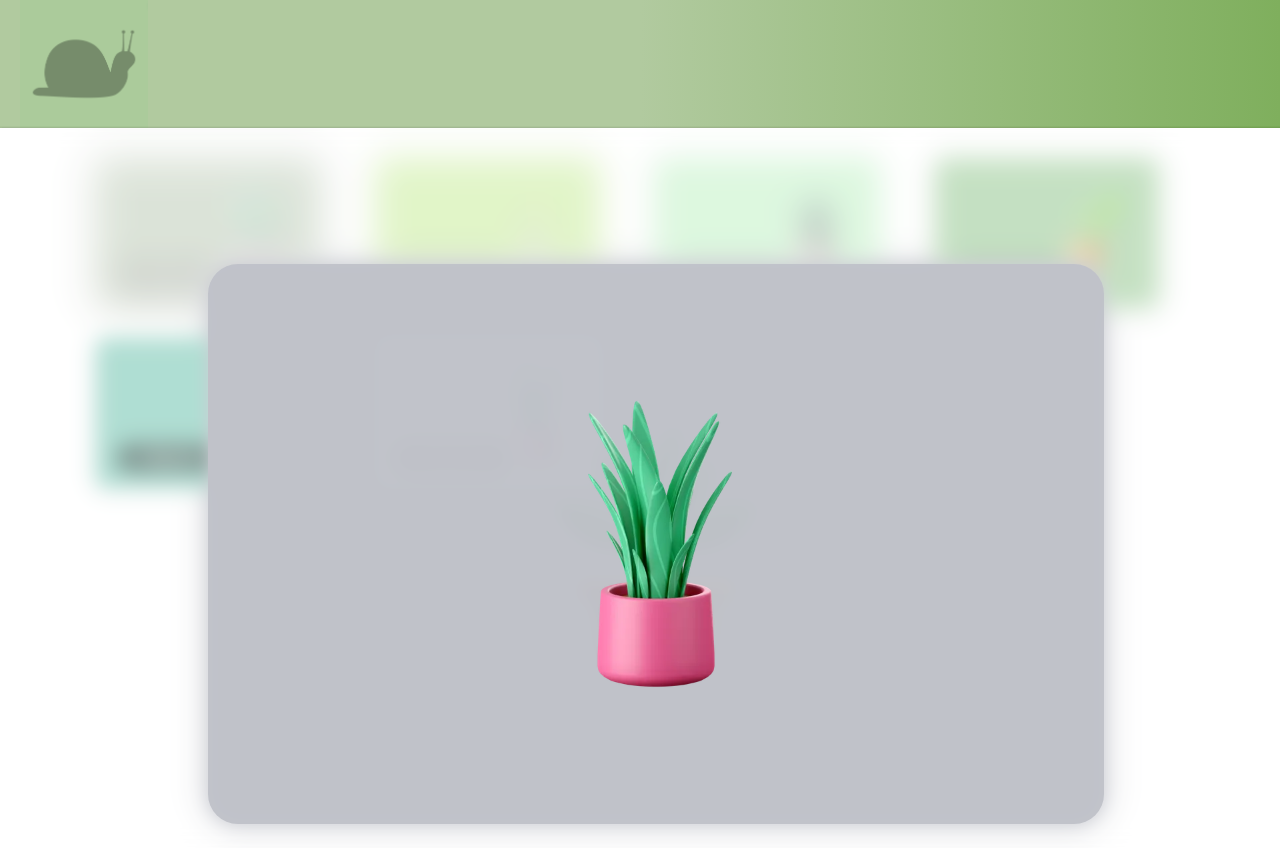
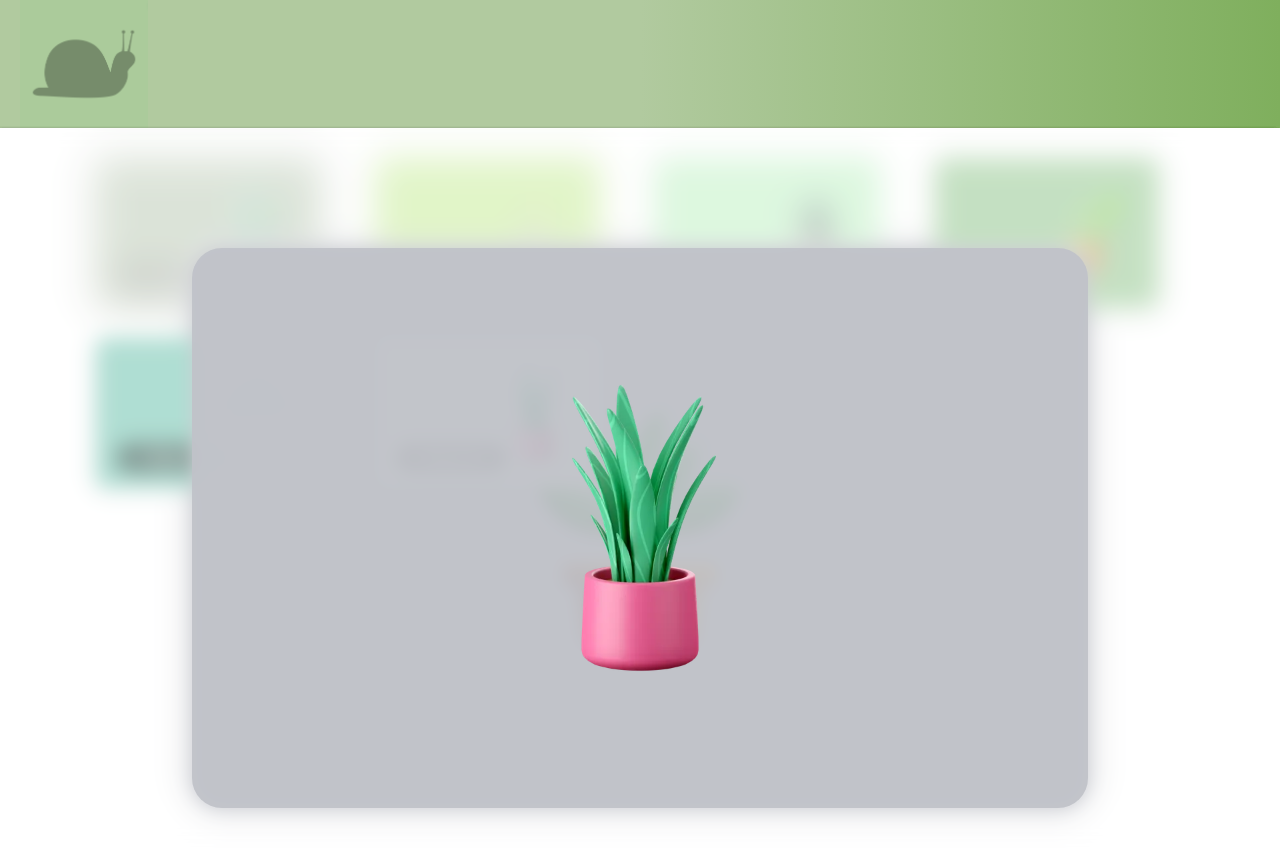
Before and after one commit to 88potatoes/gerdsite, a Vue app: page / in a window 1280 px wide. After the commit the page ends 800 px from the top, so only its background shows below. Built offline with nearby package versions, Linux system fonts and the light colour scheme.

Commit message:
popup kinda fits header

```diff
--- a/src/App.vue
+++ b/src/App.vue
@@ -9,7 +9,6 @@ import plant1 from "./plants/plant1.webp"
   <div class="main">
     <SnailHeader />
     <GardenComponent />
-    <!-- <PlantPopup :imgSrc="plant1" name="Plant 1"/> -->
   </div>
 </template>
 
--- a/src/components/GardenComponent.vue
+++ b/src/components/GardenComponent.vue
@@ -25,7 +25,7 @@ import plant5 from "../plants/plant5.webp"
     grid-template-columns: repeat(4, 1fr);
     grid-template-rows: repeat(4, 1fr);
     width: 85%;
-    height: 70%;
+    height: calc(100vh - 300px);
     gap: 30px;
     padding-top: 30px;
     position: relative;
--- a/src/components/PlantPopup.vue
+++ b/src/components/PlantPopup.vue
@@ -34,9 +34,10 @@ defineProps({
   flex-direction: column;
   align-items: center;
   justify-content: center;
-  background-color: rgba(192, 194, 201, 0.98);
+  background-color: rgba(192, 194, 201, 0.93);
   z-index: 10;
   border-radius: 30px;
+  margin: 0;
 
 }
 
@@ -55,6 +56,8 @@ dialog {
   background: rgba(255, 255, 255, 0.2);
   backdrop-filter: blur(8px);
   box-shadow: -2px 2px 4px rgba(0, 0, 0, 0.1);
+  margin: 0;
+  padding: 0;
 
 }
 </style>
```
